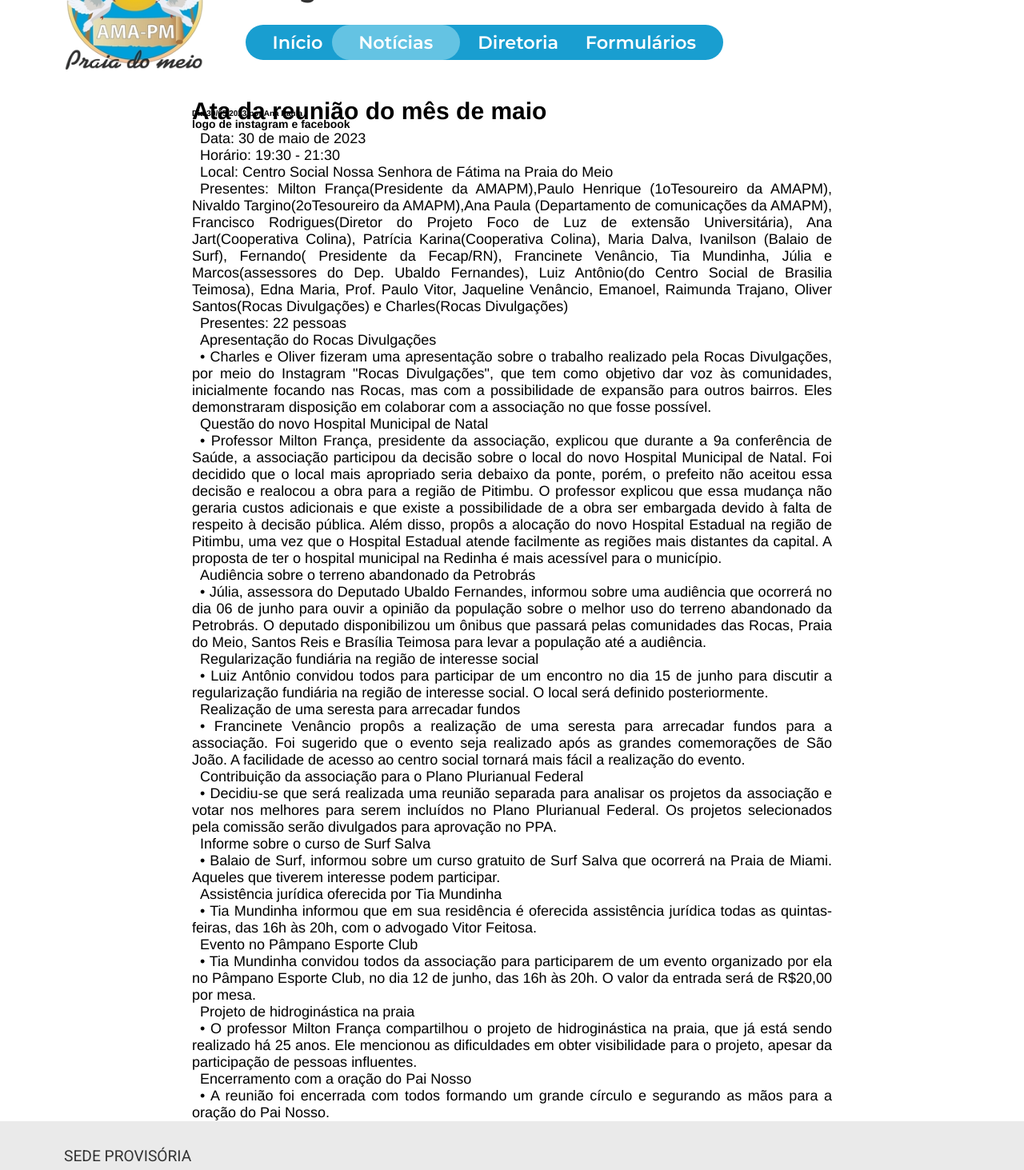
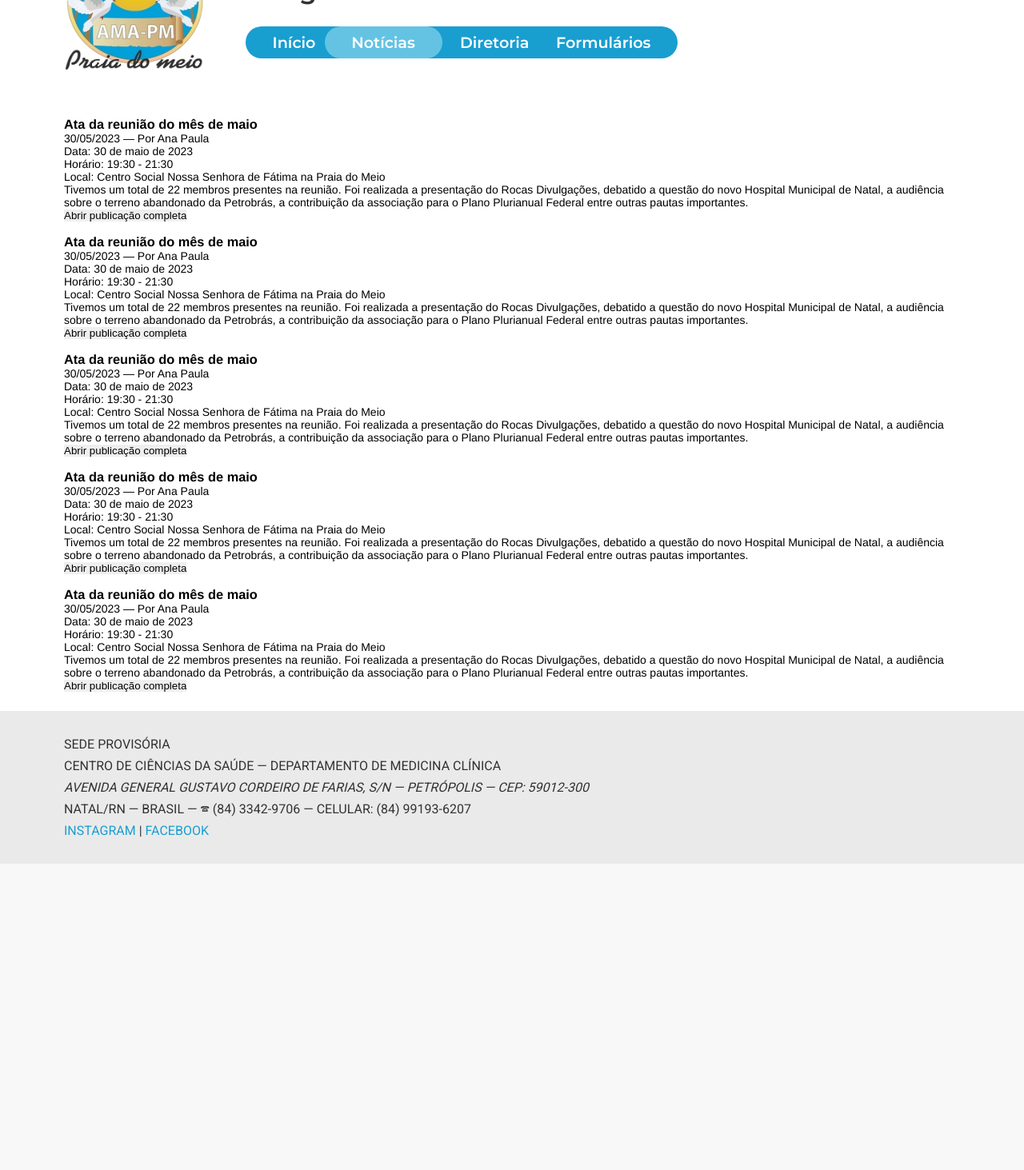
Before and after one commit to L-Marcel/amapm, a Next.js app: page /noticias in a window 1280 px wide. Shown: the part 120-1583 px from the top of the page at 80% size. After the commit the page ends 1200 px from the top, so only its background shows below. Built offline with nearby package versions, Linux system fonts and the light colour scheme.

Commit message:
feat: reajustando fontes e se preparando para construir a página de notícias

```diff
--- a/app/globals.css
+++ b/app/globals.css
@@ -11,9 +11,9 @@
   --2xl: 2.25rem;
   --xl: 2rem;
   --lg: 1.8rem;
-  --md: 1.6rem;
-  --sm: 1.4rem;
-  --xs: 1.2rem;
+  --md: 1.4rem;
+  --sm: 1.2rem;
+  --xs: 1rem;
 
   font-size: 16px;
 }
--- /dev/null
+++ b/app/noticias/index.module.scss
@@ -0,0 +1,16 @@
+.container {
+  section {
+    display: flex;
+    flex-direction: column;
+    gap: 1rem;
+    padding: 1.5rem 5rem;
+  }
+}
+
+@media (max-width: 950px) {
+  .container {
+    section {
+      padding: 1.5rem 2.5rem;
+    }
+  }
+}
--- a/app/noticias/page.tsx
+++ b/app/noticias/page.tsx
@@ -1,81 +1,16 @@
-import Link from "next/link";
+import { Post } from "@/components/Post";
+import style from "./index.module.scss";
 
 export default function News() {
   return (
-    <main>
-      <article id="art1">
-        <h3>Ata da reunião do mês de maio </h3>
-        <h2>Dia 30/05/2023 por Ana Paula </h2>
-        <h4>logo de instagram e facebook</h4>
-        <p> Data: 30 de maio de 2023</p>
-        <p>Horário: 19:30 - 21:30</p>
-        <p>Local: Centro Social Nossa Senhora de Fátima na Praia do Meio</p>
-        <p>Presentes: Milton França(Presidente da AMAPM),Paulo Henrique (1oTesoureiro da
-        AMAPM), Nivaldo Targino(2oTesoureiro da AMAPM),Ana Paula (Departamento de
-        comunicações da AMAPM), Francisco Rodrigues(Diretor do Projeto Foco de Luz de
-        extensão Universitária), Ana Jart(Cooperativa Colina), Patrícia Karina(Cooperativa
-        Colina), Maria Dalva, Ivanilson (Balaio de Surf), Fernando( Presidente da Fecap/RN),
-        Francinete Venâncio, Tia Mundinha, Júlia e Marcos(assessores do Dep. Ubaldo
-        Fernandes), Luiz Antônio(do Centro Social de Brasilia Teimosa), Edna Maria, Prof.
-        Paulo Vitor, Jaqueline Venâncio, Emanoel, Raimunda Trajano, Oliver Santos(Rocas
-        Divulgações) e Charles(Rocas Divulgações)</p>
-        <p>Presentes: 22 pessoas</p>
-
-        <p>Apresentação do Rocas Divulgações</p>
-        <p>• Charles e Oliver fizeram uma apresentação sobre o trabalho realizado pela Rocas
-        Divulgações, por meio do Instagram {'"'}Rocas Divulgações{'"'}, que tem como objetivo
-        dar voz às comunidades, inicialmente focando nas Rocas, mas com a
-        possibilidade de expansão para outros bairros. Eles demonstraram disposição em
-        colaborar com a associação no que fosse possível.</p>
-        <p>Questão do novo Hospital Municipal de Natal</p>
-        <p>• Professor Milton França, presidente da associação, explicou que durante a 9a
-        conferência de Saúde, a associação participou da decisão sobre o local do novo
-        Hospital Municipal de Natal. Foi decidido que o local mais apropriado seria debaixo
-        da ponte, porém, o prefeito não aceitou essa decisão e realocou a obra para a
-        região de Pitimbu. O professor explicou que essa mudança não geraria custos
-        adicionais e que existe a possibilidade de a obra ser embargada devido à falta de
-        respeito à decisão pública. Além disso, propôs a alocação do novo Hospital
-        Estadual na região de Pitimbu, uma vez que o Hospital Estadual atende facilmente
-        as regiões mais distantes da capital. A proposta de ter o hospital municipal na
-        Redinha é mais acessível para o município.</p>
-        <p>Audiência sobre o terreno abandonado da Petrobrás</p>
-        <p>• Júlia, assessora do Deputado Ubaldo Fernandes, informou sobre uma audiência
-        que ocorrerá no dia 06 de junho para ouvir a opinião da população sobre o melhor
-        uso do terreno abandonado da Petrobrás. O deputado disponibilizou um ônibus
-        que passará pelas comunidades das Rocas, Praia do Meio, Santos Reis e Brasília
-        Teimosa para levar a população até a audiência.</p>
-        <p>Regularização fundiária na região de interesse social</p>
-        <p>• Luiz Antônio convidou todos para participar de um encontro no dia 15 de junho
-        para discutir a regularização fundiária na região de interesse social. O local será
-        definido posteriormente.</p>
-        <p>Realização de uma seresta para arrecadar fundos</p>
-        <p>• Francinete Venâncio propôs a realização de uma seresta para arrecadar fundos
-        para a associação. Foi sugerido que o evento seja realizado após as grandes
-        comemorações de São João. A facilidade de acesso ao centro social tornará mais
-        fácil a realização do evento.</p>
-        <p>Contribuição da associação para o Plano Plurianual Federal</p>
-        <p>• Decidiu-se que será realizada uma reunião separada para analisar os projetos da
-        associação e votar nos melhores para serem incluídos no Plano Plurianual
-        Federal. Os projetos selecionados pela comissão serão divulgados para aprovação
-        no PPA.</p>
-        <p>Informe sobre o curso de Surf Salva</p>
-        <p>• Balaio de Surf, informou sobre um curso gratuito de Surf Salva que ocorrerá na
-        Praia de Miami. Aqueles que tiverem interesse podem participar.</p>
-        <p>Assistência jurídica oferecida por Tia Mundinha</p>
-        <p>• Tia Mundinha informou que em sua residência é oferecida assistência jurídica
-        todas as quintas-feiras, das 16h às 20h, com o advogado Vitor Feitosa.</p>
-        <p>Evento no Pâmpano Esporte Club</p>
-        <p>• Tia Mundinha convidou todos da associação para participarem de um evento
-        organizado por ela no Pâmpano Esporte Club, no dia 12 de junho, das 16h às 20h.
-        O valor da entrada será de R$20,00 por mesa.</p>
-        <p>Projeto de hidroginástica na praia</p>
-        <p>• O professor Milton França compartilhou o projeto de hidroginástica na praia, que já
-        está sendo realizado há 25 anos. Ele mencionou as dificuldades em obter
-        visibilidade para o projeto, apesar da participação de pessoas influentes.</p>
-        <p>Encerramento com a oração do Pai Nosso</p>
-        <p>• A reunião foi encerrada com todos formando um grande círculo e segurando as
-        mãos para a oração do Pai Nosso.</p>
-      </article>
+    <main className={style.container}>
+      <section>
+        <Post/>
+        <Post/>
+        <Post/>
+        <Post/>
+        <Post/>
+      </section>
     </main>
   );
 };
--- a/components/Header/index.module.scss
+++ b/components/Header/index.module.scss
@@ -206,7 +206,7 @@
         padding: 0rem 2.5rem;
 
         h1 {
-          font-size: var(--md);
+          font-size: var(--sm);
           z-index: 2;
         }
       }
@@ -214,13 +214,17 @@
       img {
         position: absolute;
         left: -32px;
-        top: 18px;
+        top: 8px;
         z-index: 1;
         opacity: .3;
       }
 
       ul {
         z-index: 2;
+
+        li {
+          font-size: var(--xs);
+        }
       }
     }
   }
--- /dev/null
+++ b/components/Post/index.tsx
@@ -0,0 +1,23 @@
+export function Post() {
+  return (
+    <article>
+      <header>
+        <h3>Ata da reunião do mês de maio</h3>
+        <p><time>30/05/2023</time> — Por Ana Paula</p>
+      </header>
+      <main>
+        <ul>
+          <li><p>Data: 30 de maio de 2023</p></li>
+          <li><p>Horário: 19:30 - 21:30</p></li>
+          <li><p>Local: Centro Social Nossa Senhora de Fátima na Praia do Meio</p></li>
+        </ul>
+        <p>
+          Tivemos um total de 22 membros presentes na reunião. Foi realizada a presentação do Rocas Divulgações, debatido a questão do novo Hospital Municipal de Natal, a audiência sobre o terreno abandonado da Petrobrás, a contribuição da associação para o Plano Plurianual Federal entre outras pautas importantes.
+        </p>
+      </main>
+      <footer>
+        <button>Abrir publicação completa</button>
+      </footer>
+    </article>
+  );
+};
```
